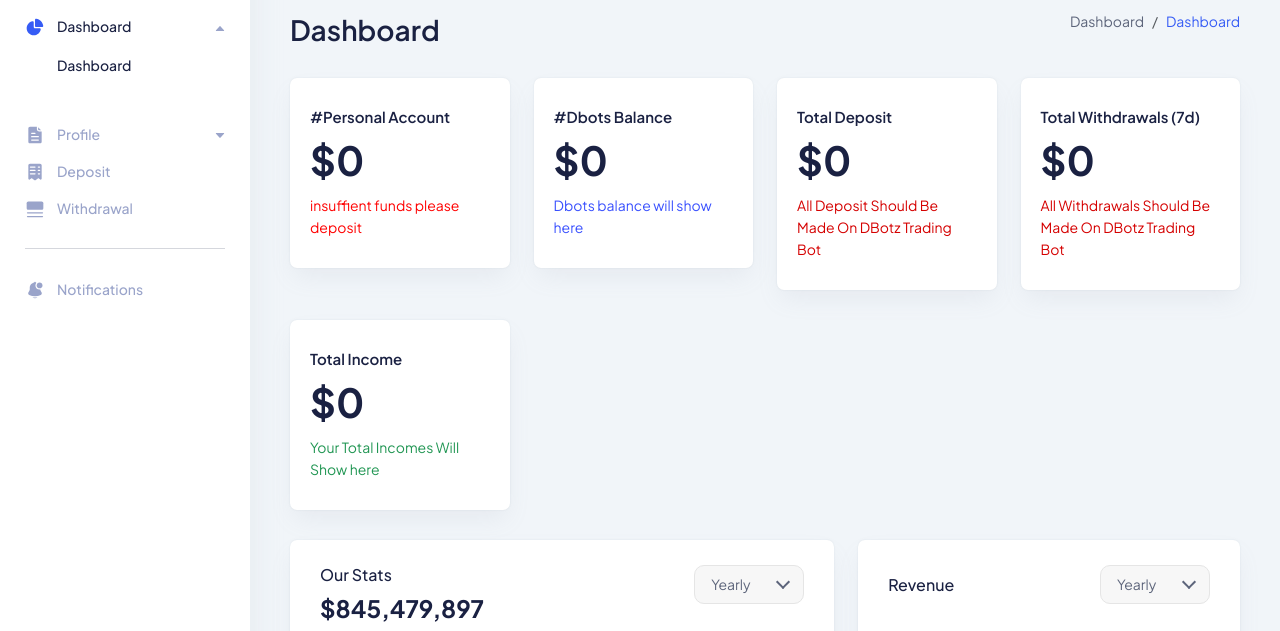
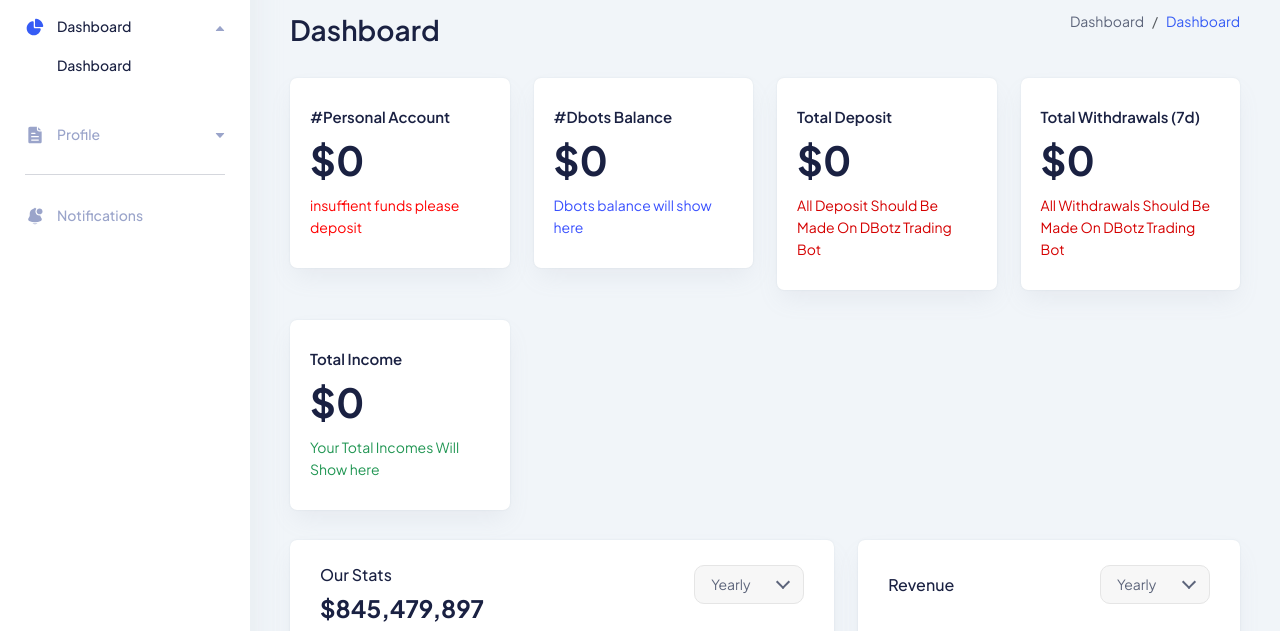
Before and after one commit to DDbots-actv/Dashboard, a website: page index.html in a window 1280 px wide. Shown: the part 109-740 px from the top of the page. Drawn offline with Linux system fonts and the light colour scheme; files whose address does not match are found by name.

Commit message:
Update index.html

```diff
--- a/index.html
+++ b/index.html
@@ -86,7 +86,7 @@
               </li>
             </ul>
           </li>
-          <li class="nav-item">
+         <!-- <li class="nav-item">
             <a href="https://t.me/DDBots_BOT">
               <span class="icon">
                 <svg width="20" height="20" viewBox="0 0 20 20" fill="none" xmlns="http://www.w3.org/2000/svg">
@@ -96,7 +96,7 @@
               </span>
               <span class="text">Deposit</span>
             </a>
-          </li>
+          </li>-->
           <!-- <li class="nav-item nav-item-has-children">
             <a
               href="#0"
@@ -225,7 +225,7 @@
               </li>
             </ul>
           </li> -->
-          <li class="nav-item">
+          <!--<li class="nav-item">
             <a href="https://t.me/DDBots_BOT">
               <span class="icon">
                 <svg width="20" height="20" viewBox="0 0 20 20" fill="none" xmlns="http://www.w3.org/2000/svg">
@@ -237,9 +237,10 @@
                     d="M2.5 16.875C2.15483 16.875 1.875 17.1548 1.875 17.5C1.875 17.8452 2.15483 18.125 2.5 18.125H17.5C17.8452 18.125 18.125 17.8452 18.125 17.5C18.125 17.1548 17.8452 16.875 17.5 16.875H2.5Z" />
                 </svg>
               </span>
-              <span class="text">Withdrawal</span>
+              <span class="text">Withdrawals</span>
             </a>
           </li>
+          </li> -->
           <span class="divider"><hr /></span>
 
           <li class="nav-item">
```
